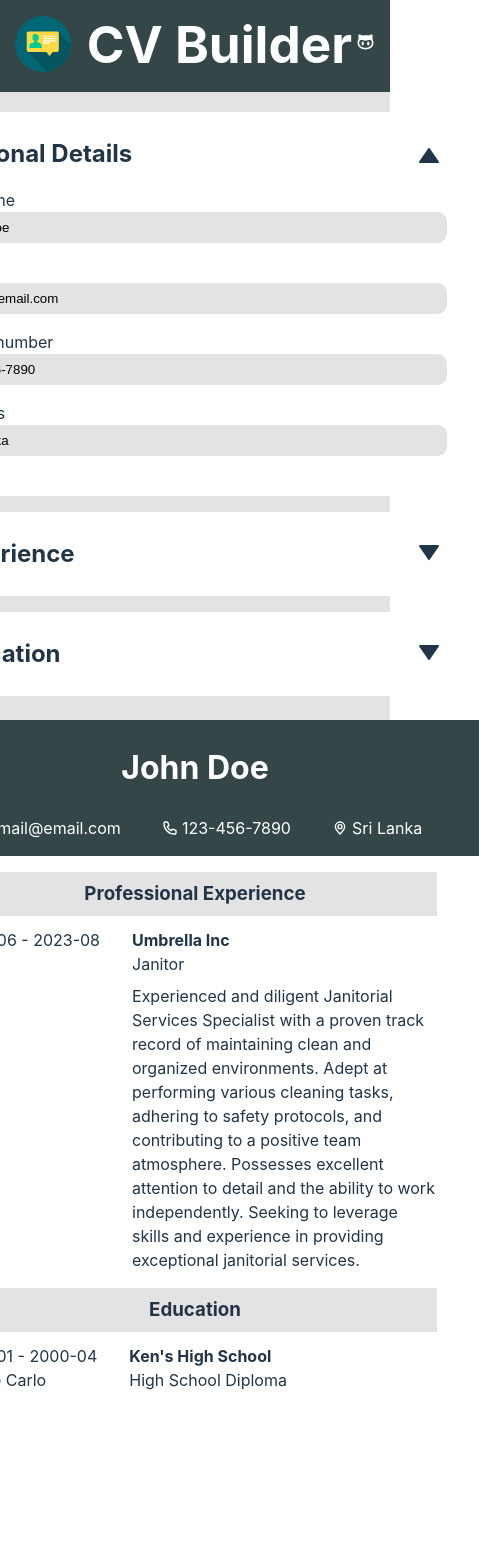
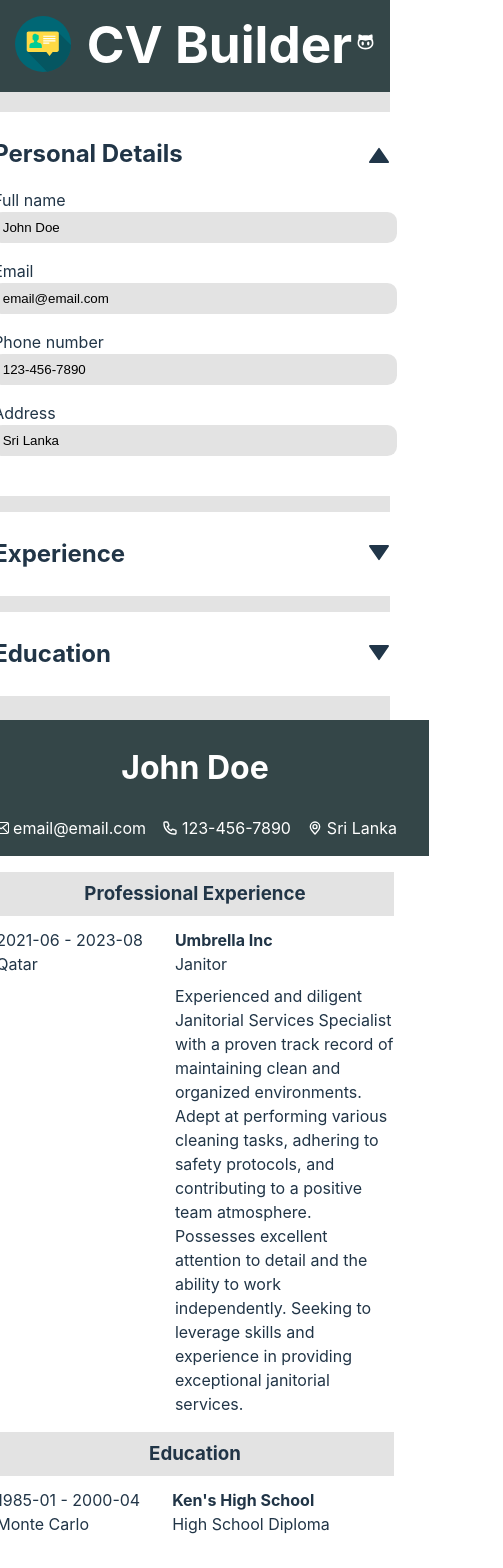
Before and after one commit to zakrnem/cv-builder, a React (Vite) app: page / in a window 390 px wide. Shown: the top 1568 px of the page, 503 px wide, since content can reach past the window. Before the commit the page ends 1392 px from the top, so only its background shows below. Built offline with nearby package versions, Linux system fonts and the light colour scheme.

Commit message:
Improve responsive design styling

```diff
--- a/src/App.css
+++ b/src/App.css
@@ -8,6 +8,7 @@ body {
   flex-direction: column;
   align-items: center;
   gap: var(--vertical);
+  min-height: 100vh;
 }
 
 .container {
--- a/src/styles/CVcontainer.css
+++ b/src/styles/CVcontainer.css
@@ -1,9 +1,9 @@
 .cv-sheet {
   background-color: var(--white);
   display: flex;
-  flex-basis: 100ch;
+  flex-basis: 80ch;
   min-width: 45ch;
-  max-height: 141ch;
+  min-height: 112.8ch;
 }
 
 .cv-container {
--- a/src/styles/InputsContainer.css
+++ b/src/styles/InputsContainer.css
@@ -5,7 +5,7 @@
 }
 
 .inputs-container > * {
-  width: 50ch;
+  width: 40ch;
   background-color: var(--white);
 }
 
```
